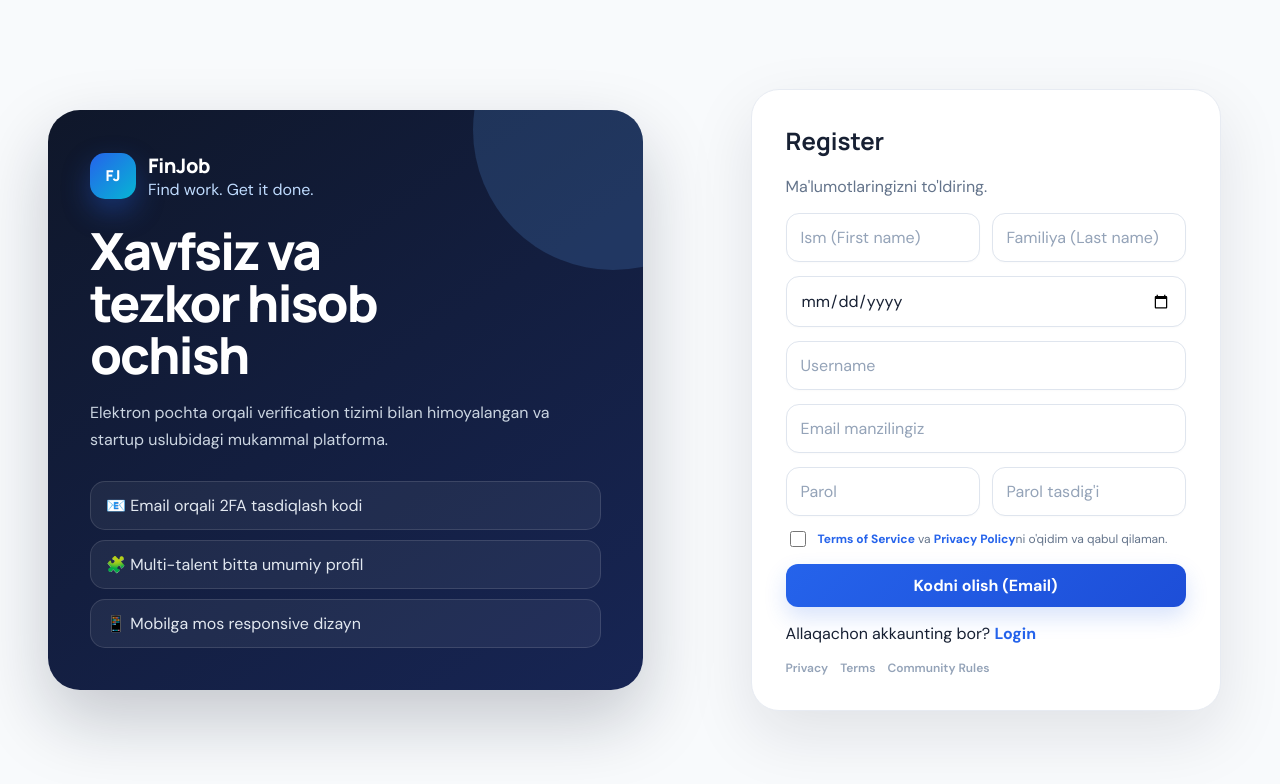
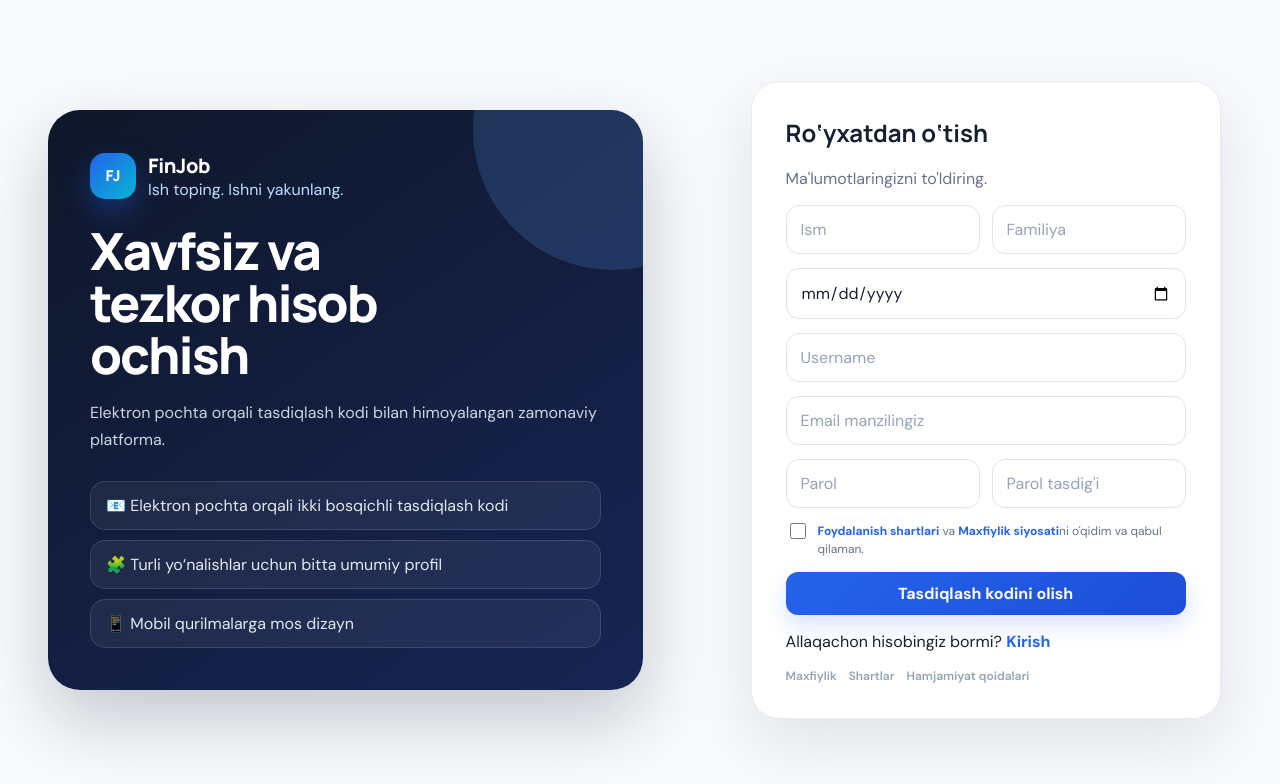
Before and after one commit to XudayberganovAllanazar1211/Job-Application-Loyiha, a React (Vite) app in the folder frontend/: page /register in a window 1280 px wide. Shown: the top 784 px of the page. Built offline with nearby package versions, Linux system fonts and the light colour scheme; no server answers.

Commit message:
Translate FinJob interface to Uzbek

```diff
--- a/frontend/src/pages/Register.jsx
+++ b/frontend/src/pages/Register.jsx
@@ -40,7 +40,7 @@ export default function Register() {
         }
 
         if (!acceptedPolicies) {
-            setNotice("Ro'yxatdan o'tishdan oldin Privacy Policy va Terms of Service'ni qabul qiling.")
+            setNotice("Ro'yxatdan o'tishdan oldin Maxfiylik siyosati va Foydalanish shartlari'ni qabul qiling.")
             return
         }
 
@@ -106,26 +106,26 @@ export default function Register() {
                         <div className="brand-badge">FJ</div>
                         <div>
                             <div className="brand-name">FinJob</div>
-                            <div className="helper">Find work. Get it done.</div>
+                            <div className="helper">Ish toping. Ishni yakunlang.</div>
                         </div>
                     </div>
                     <h1 className="hero-title">Xavfsiz va tezkor hisob ochish</h1>
                     <p className="hero-text">
-                        Elektron pochta orqali verification tizimi bilan himoyalangan va startup uslubidagi mukammal platforma.
+                        Elektron pochta orqali tasdiqlash kodi bilan himoyalangan zamonaviy platforma.
                     </p>
                     <div className="hero-points">
-                        <div className="hero-point">📧 Email orqali 2FA tasdiqlash kodi</div>
-                        <div className="hero-point">🧩 Multi-talent bitta umumiy profil</div>
-                        <div className="hero-point">📱 Mobilga mos responsive dizayn</div>
+                        <div className="hero-point">📧 Elektron pochta orqali ikki bosqichli tasdiqlash kodi</div>
+                        <div className="hero-point">🧩 Turli yo‘nalishlar uchun bitta umumiy profil</div>
+                        <div className="hero-point">📱 Mobil qurilmalarga mos dizayn</div>
                     </div>
                 </div>
             </section>
 
             <section className="auth-hero">
                 <div className="auth-card">
-                    <h2 style={{ marginTop: 0 }}>Register</h2>
+                    <h2 style={{ marginTop: 0 }}>Ro‘yxatdan o‘tish</h2>
                     <p className="muted" style={{ marginTop: 0 }}>
-                        {step === 1 ? "Ma'lumotlaringizni to'ldiring." : "Elektron pochtangizga yuborilgan kodni kiriting."}
+                        {step === 1 ? "Ma'lumotlaringizni to'ldiring." : "Elektron pochtangizga yuborilgan tasdiqlash kodini kiriting."}
                     </p>
 
                     {notice && (
@@ -140,14 +140,14 @@ export default function Register() {
                             <div className="form-row">
                                 <input
                                     className="input"
-                                    placeholder="Ism (First name)"
+                                    placeholder="Ism"
                                     value={form.first_name}
                                     onChange={(e) => setForm({ ...form, first_name: e.target.value })}
                                     required
                                 />
                                 <input
                                     className="input"
-                                    placeholder="Familiya (Last name)"
+                                    placeholder="Familiya"
                                     value={form.last_name}
                                     onChange={(e) => setForm({ ...form, last_name: e.target.value })}
                                     required
@@ -157,7 +157,7 @@ export default function Register() {
                             <input
                                 className="input"
                                 type="date"
-                                placeholder="Tug'ilgan sana (Birthday)"
+                                placeholder="Tug‘ilgan sana"
                                 value={form.birthday}
                                 onChange={(e) => setForm({ ...form, birthday: e.target.value })}
                                 required
@@ -206,12 +206,12 @@ export default function Register() {
                                     onChange={(e) => setAcceptedPolicies(e.target.checked)}
                                 />
                                 <span>
-                                    <Link className="link" to="/terms">Terms of Service</Link> va <Link className="link" to="/privacy">Privacy Policy</Link>ni o'qidim va qabul qilaman.
+                                    <Link className="link" to="/terms">Foydalanish shartlari</Link> va <Link className="link" to="/privacy">Maxfiylik siyosati</Link>ni o'qidim va qabul qilaman.
                                 </span>
                             </label>
 
                             <button className="btn btn-primary" disabled={loading}>
-                                {loading ? "Yuborilmoqda..." : "Kodni olish (Email)"}
+                                {loading ? "Yuborilmoqda..." : "Tasdiqlash kodini olish"}
                             </button>
                         </form>
                     ) : (
@@ -234,7 +234,7 @@ export default function Register() {
                             />
 
                             <button className="btn btn-success" disabled={loading}>
-                                {loading ? "Tasdiqlanmoqda..." : "Tasdiqlash & Yakunlash"}
+                                {loading ? "Tasdiqlanmoqda..." : "Tasdiqlash va yakunlash"}
                             </button>
                             <button type="button" className="btn btn-secondary" onClick={() => setStep(1)}>
                                 Orqaga qaytish
@@ -243,12 +243,12 @@ export default function Register() {
                     )}
 
                     <p style={{ marginTop: 16 }}>
-                        Allaqachon akkaunting bor? <Link className="link" to="/login">Login</Link>
+                        Allaqachon hisobingiz bormi? <Link className="link" to="/login">Kirish</Link>
                     </p>
                     <div className="auth-legal-links">
-                        <Link to="/privacy">Privacy</Link>
-                        <Link to="/terms">Terms</Link>
-                        <Link to="/community-rules">Community Rules</Link>
+                        <Link to="/privacy">Maxfiylik</Link>
+                        <Link to="/terms">Shartlar</Link>
+                        <Link to="/community-rules">Hamjamiyat qoidalari</Link>
                     </div>
                 </div>
             </section>
```
